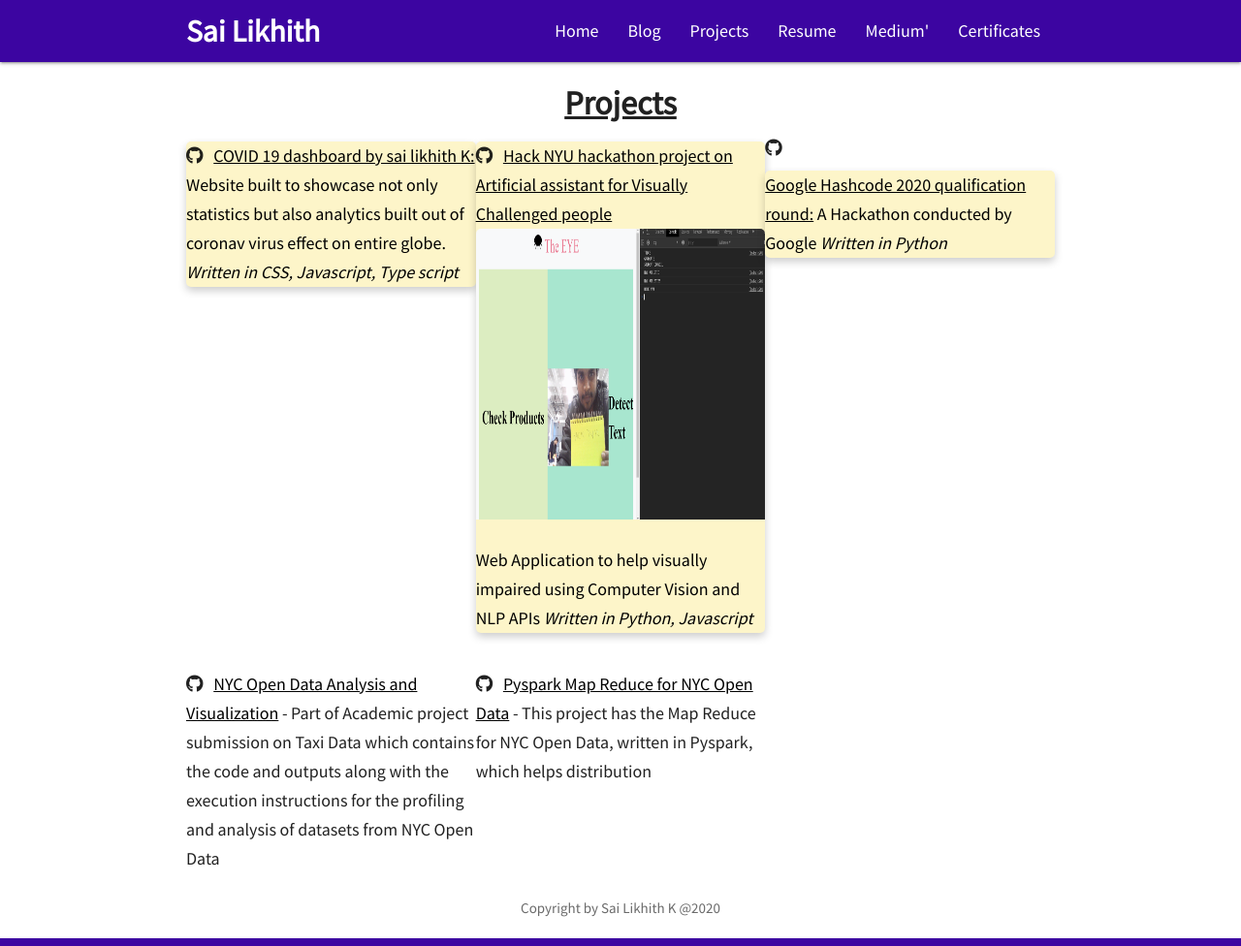
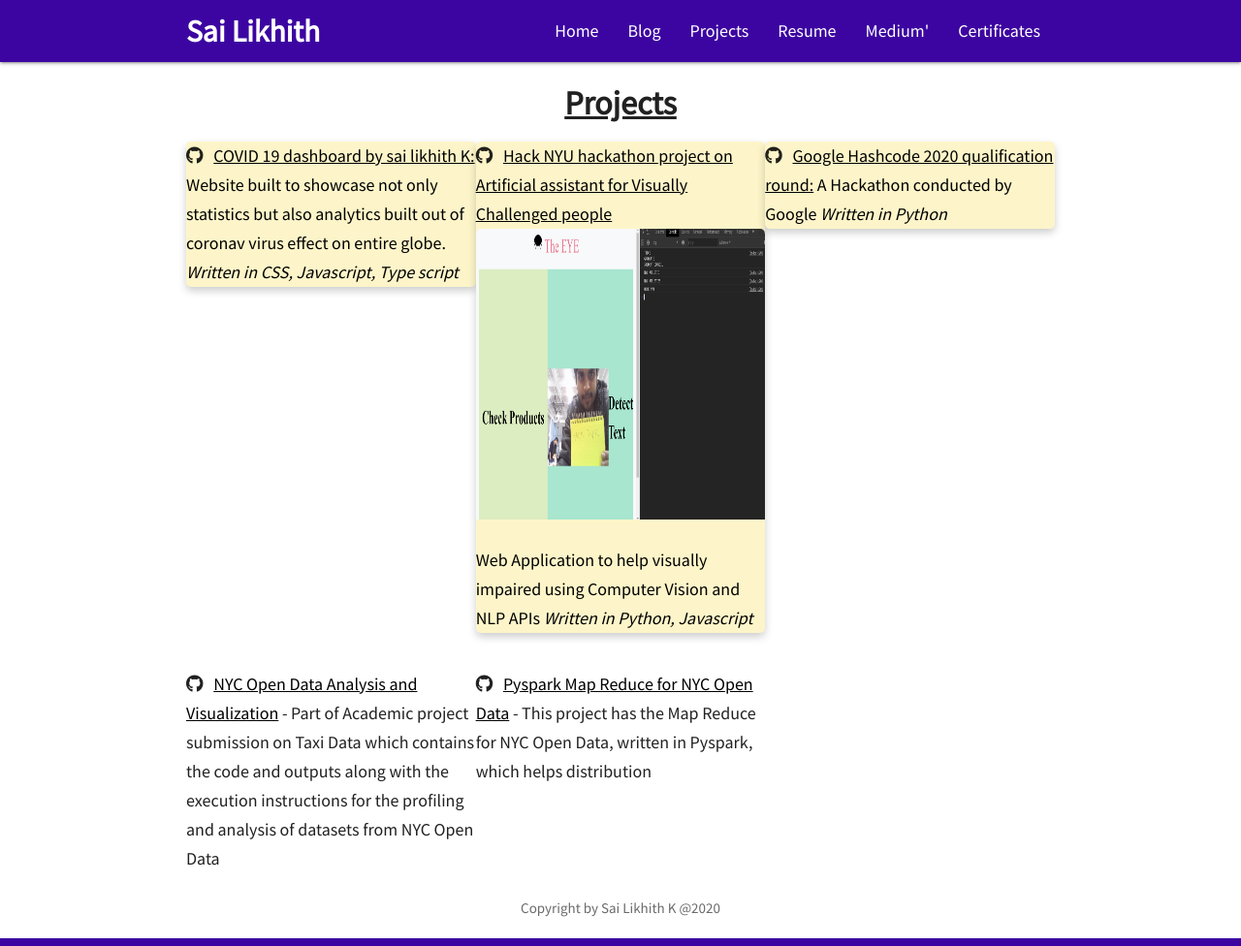
Before and after one commit to SaiLikhith7/Mywebsite, a Jekyll site: the page built from projects.html, in a window 1280 px wide. Shown: the whole page at 97% size. Built offline with Jekyll 4.4.1, drawn with Linux system fonts in a browser that asks for light colours; nearby versions of some CDN libraries.

Commit message:
Update projects.html

```diff
--- a/_includes/projects.html
+++ b/_includes/projects.html
@@ -42,8 +42,8 @@
 
     <div class="third">
       <h5>
-        <i class="fab fa-github"></i>&nbsp;&nbsp;
         <div class="card">
+          <i class="fab fa-github"></i>&nbsp;&nbsp;
           <strong>
           <a href="https://github.com/SaiLikhith7/Google-Hashcode-2020-qualification-round"><u>Google Hashcode 2020 qualification round:</u>
          A Hackathon conducted by Google <i>Written in Python</i></a>
```
